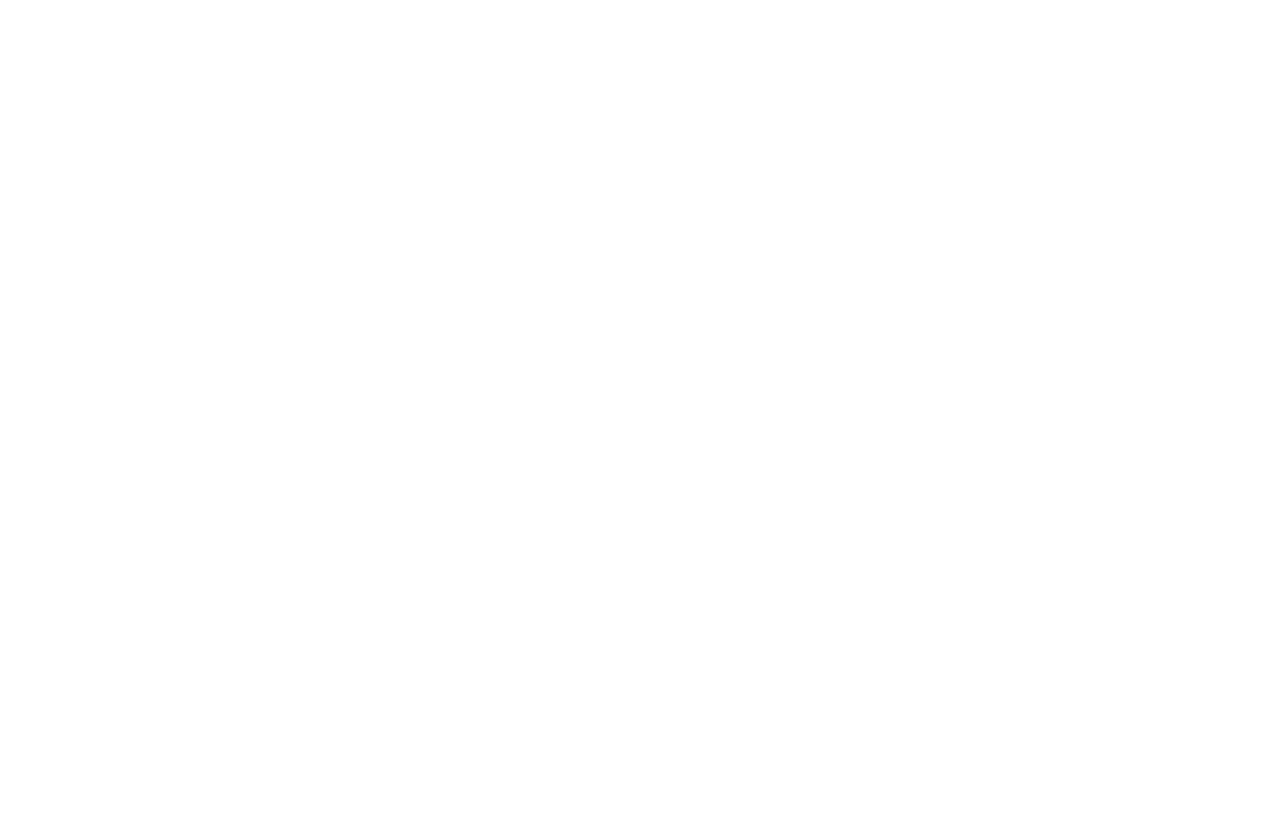
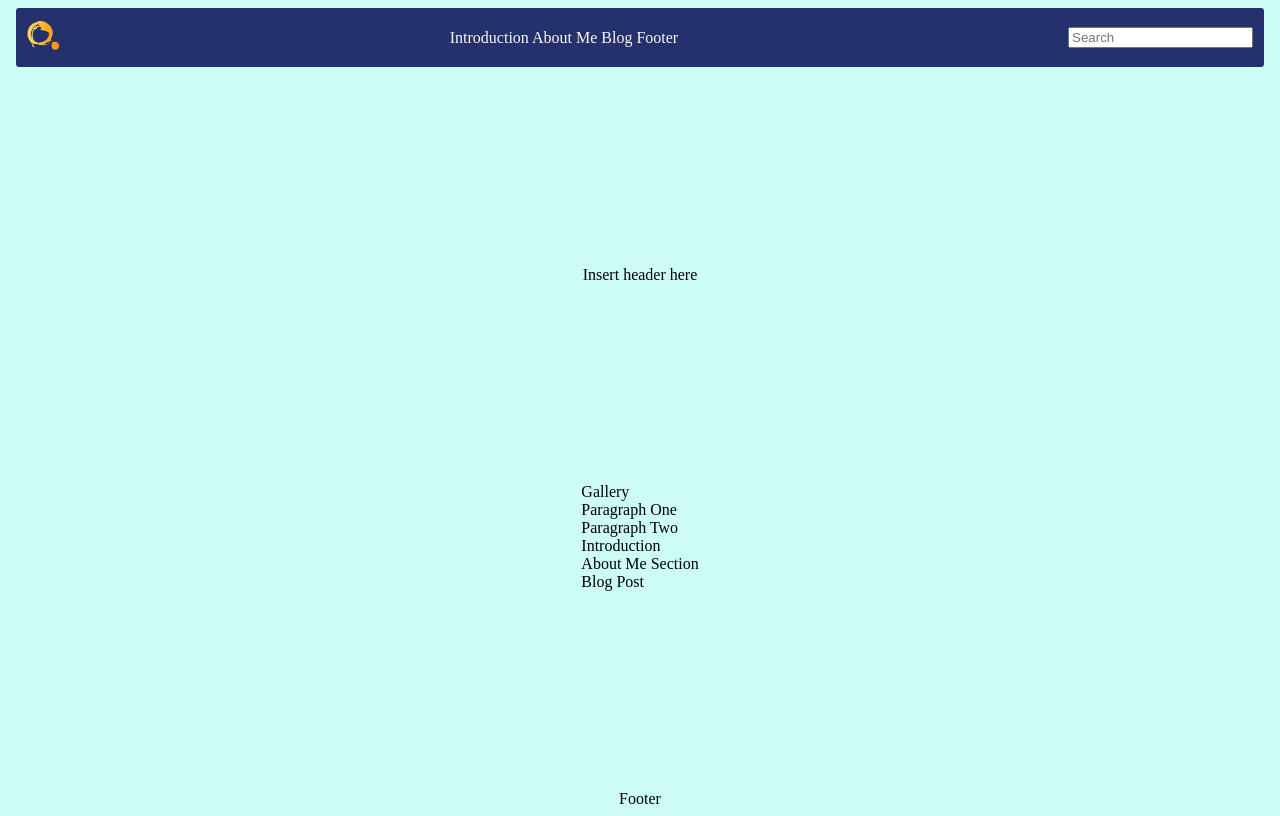
Before and after one commit to daryldelrosario/co-landing-page, a plain HTML site: page index.html in a window 1280 px wide. Drawn offline with Linux system fonts and the light colour scheme.

Commit message:
Complete navigation, branding and search bar

```diff
--- a/index.html
+++ b/index.html
@@ -4,9 +4,60 @@
     <meta charset="UTF-8">
     <meta http-equiv="X-UA-Compatible" content="IE=edge">
     <meta name="viewport" content="width=device-width, initial-scale=1.0">
+    <link rel="icon" href="https://github.com/daryldelrosario/co-landing-page/blob/main/resources/3QD-logo-tx_512x512px.png?raw=true">
     <title>Personal HTML Landing Page</title>
 </head>
-<body>
+<body style="display: flex; flex-direction: column; justify-content: space-between; align-items: center; height: 100vh; background-color: #CDFCF6">
+    <!-- Navigation Bar -->
+    <nav style="width: 97%; padding: 11px; background-color: #25316D; color: #FAF7F0; border-radius: 3px">
+        <div style="display: flex; justify-content: space-between; align-items: center">
+            <div>
+                <img src="https://github.com/daryldelrosario/co-landing-page/blob/main/resources/3QD-logo-tx_512x512px.png?raw=true" alt="splatter of ink representing a logo" style="width: 33px">
+            </div>
+            <div style="display: inline; text-align: center">
+                Introduction
+                About Me
+                Blog
+                Footer
+            </div>
+            <div>
+                <input type="text" placeholder="Search">
+            </div>
+        </div>
+    </nav>
 
+    <!-- Header -->
+    <header>
+        Insert header here
+    </header>
+
+    <!-- Main -->
+    <main>
+        <section>
+            <div>
+                Gallery
+            </div>
+            <div>
+                Paragraph One
+            </div>
+            <div>
+                Paragraph Two
+            </div>
+        </section>
+        <section>
+            Introduction
+        </section>
+        <section>
+            About Me Section
+        </section>
+        <section>
+            Blog Post
+        </section>
+    </main>
+
+    <!-- Simple Footer -->
+    <footer>
+        Footer
+    </footer>
 </body>
 </html>
```
Also changed, not shown: 1 other file.
